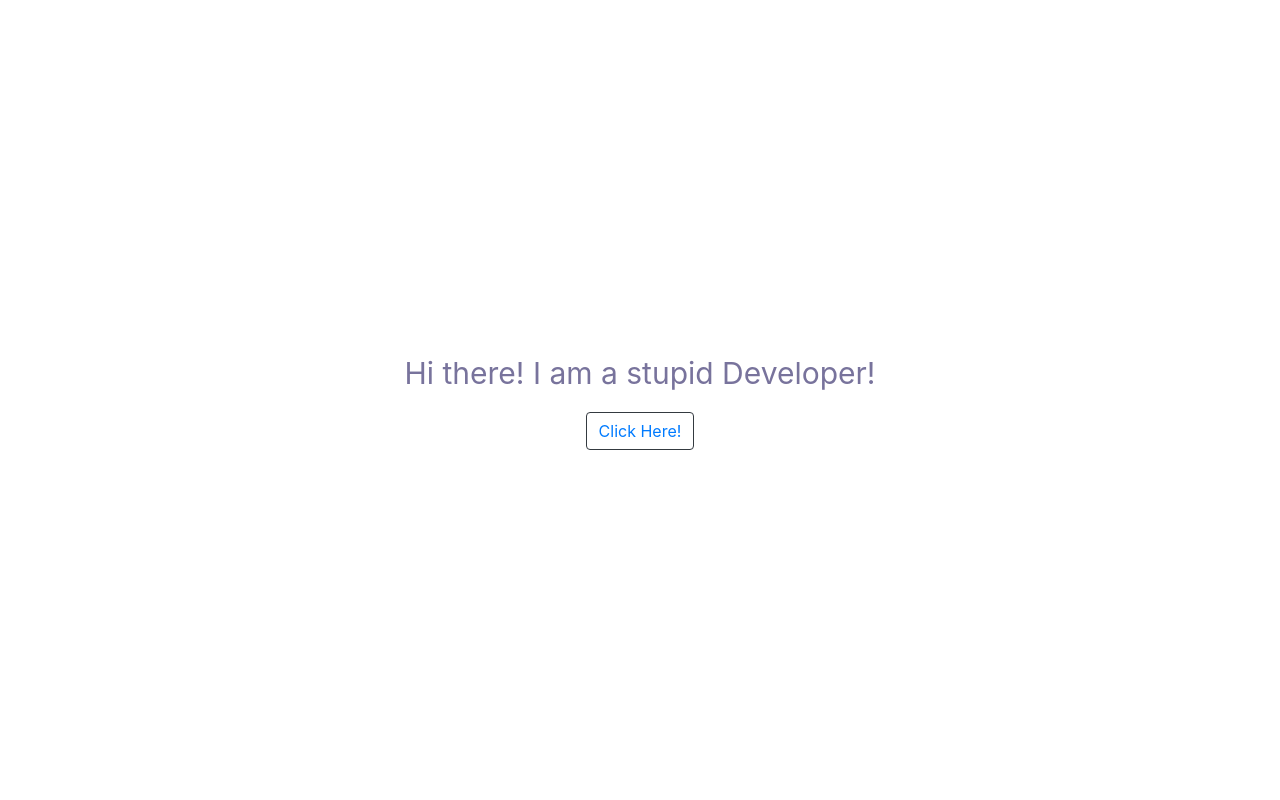
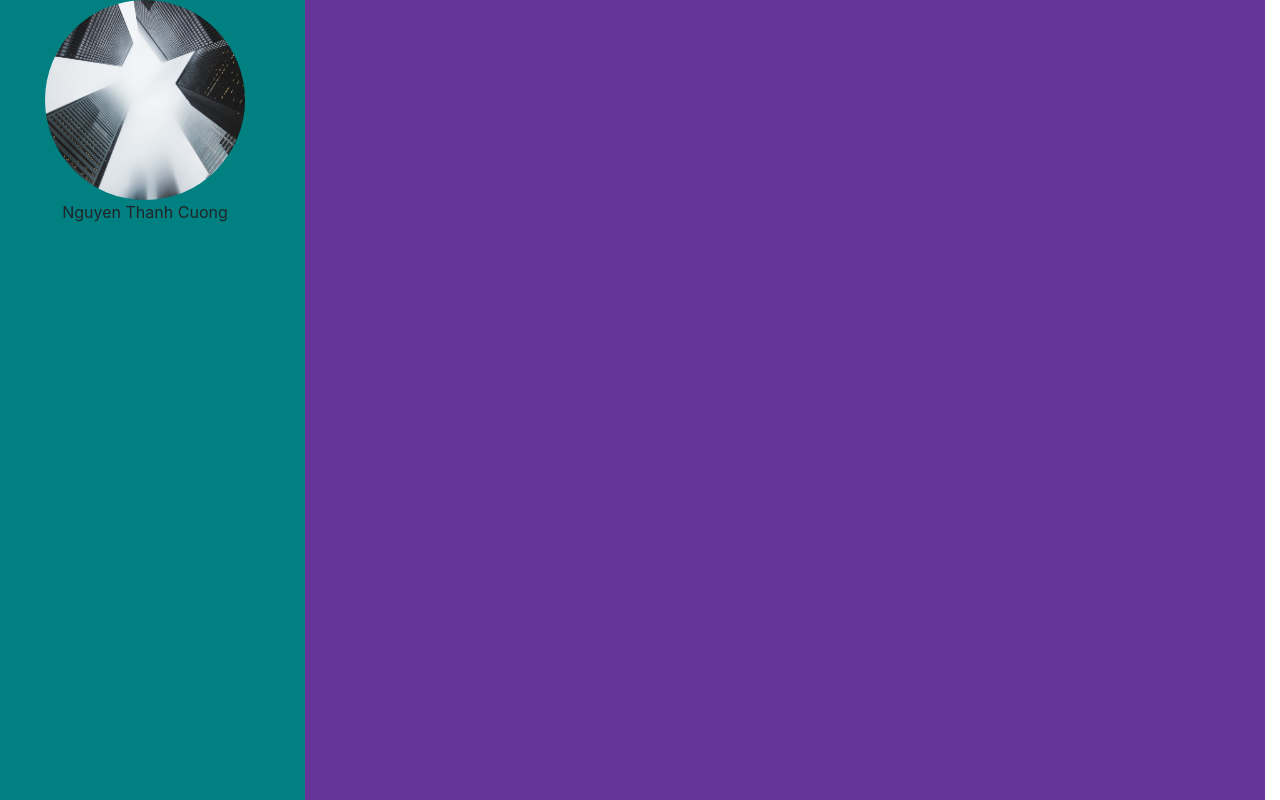
Before and after one commit to cuongnguyen149/cuongnguyen149.github.io, a plain HTML site: page details.html in a window 1280 px wide. Drawn offline with Linux system fonts and the light colour scheme.

Commit message:
add some details

```diff
--- /dev/null
+++ b/css/common.css
@@ -0,0 +1,3 @@
+body, html {
+    height: 100%;
+}
--- /dev/null
+++ b/css/details.css
@@ -0,0 +1,18 @@
+.detais-page{
+    height: 100%;
+    width: 100%;
+}
+.left-content{
+    background-color: teal;
+    height: 100%;
+}
+
+.right-content{
+    background-color:rebeccapurple;
+    height: 100%;
+}
+
+.detais-avatar{
+    width: 200px;
+    height: 200px;
+}
--- a/css/index.css
+++ b/css/index.css
@@ -1,7 +1,3 @@
-body, html {
-    height: 100%;
-}
-
 .bg {
     /* The image used */
     background-image: url("../images/bg.jpg");
--- a/details.html
+++ b/details.html
@@ -9,16 +9,27 @@
     <link rel="stylesheet" href="bootstrap-4.3.1-dist/css/bootstrap-grid.css">
     <link rel="stylesheet" href="bootstrap-4.3.1-dist/css/bootstrap-reboot.css">
     <link rel="stylesheet" href="bootstrap-4.3.1-dist/css/bootstrap.css">
-    <link rel="stylesheet" href="css/index.css">
+    <link rel="stylesheet" href="css/common.css">
+    <link rel="stylesheet" href="css/details.css">
 
 </head>
 
 <body>
-    <div class="introduction-container d-flex flex-column justify-content-center align-items-center">
+    <!-- <div class="introduction-container d-flex flex-column justify-content-center align-items-center">
         <p class="hello-text">Hi there! I am a stupid Developer!</p>
         <button type="button" class="btn btn-outline-dark"><a href="details.html">Click Here!</a></button>
+    </div> -->
+    <div class="detais-page row">
+        <div class="col-3 left-content">
+            <div class="d-flex flex-column align-items-center">
+                <img src="images/bg.jpg" class="rounded-circle detais-avatar">
+                <p>Nguyen Thanh Cuong</p>
+            </div>
+        </div>
+        <div class="col-9 right-content">
+
+        </div>
     </div>
-
 </body>
 
 </html>
```
Also changed, not shown: index.html (+1 -0 lines).
